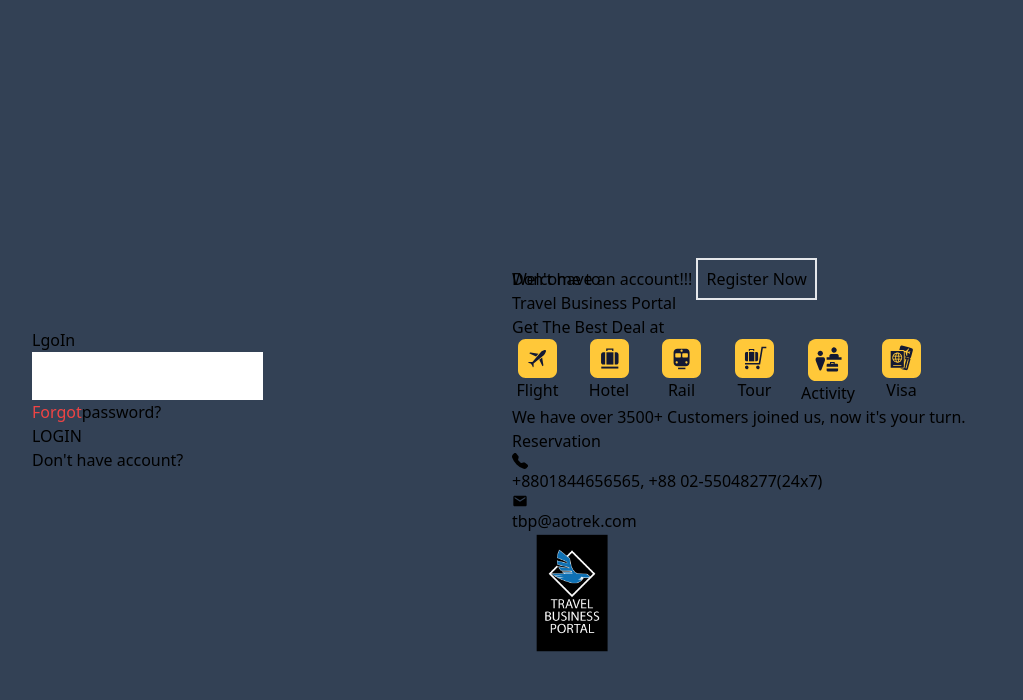
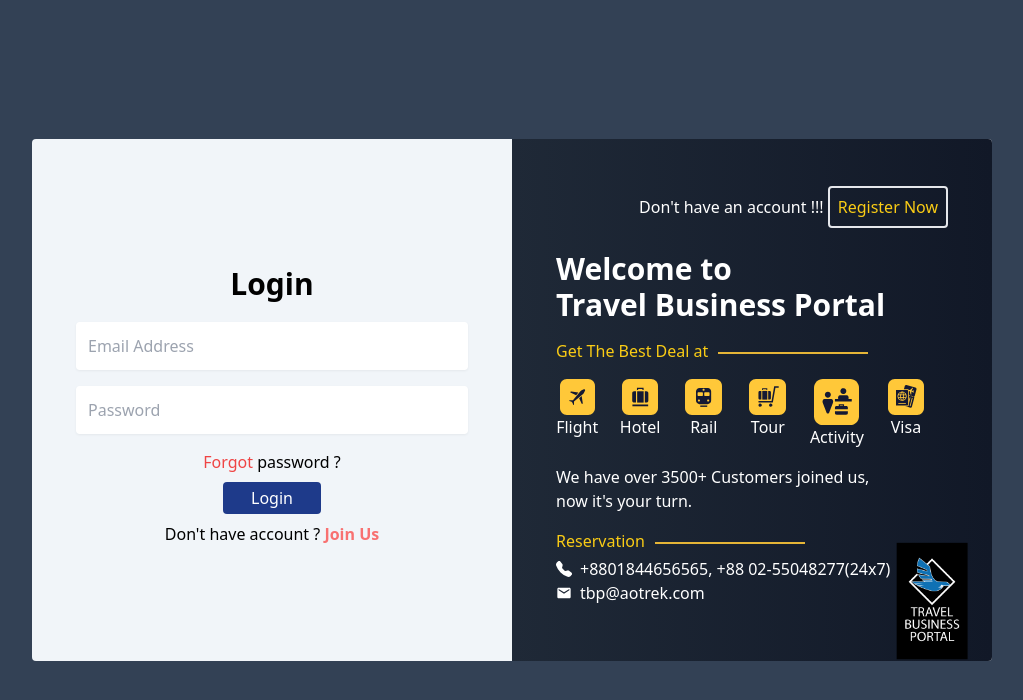
Before and after one commit to cseswapon/Air_Booking, a React (Create React App) app: page /login in a window 1280 px wide. Shown: the top 700 px of the page, without its empty margins (128-1151 px from the left). Built offline with nearby package versions, Linux system fonts and the light colour scheme.

Commit message:
[ADD] - added login from desgin complete

```diff
--- a/src/pages/Auth/Login/Login.jsx
+++ b/src/pages/Auth/Login/Login.jsx
@@ -8,6 +8,7 @@
 import tbpLogo from "../../../assets/icon/logo/tbp_logo.png";
 import { BsFillTelephoneFill } from "react-icons/bs";
 import { MdEmail } from "react-icons/md";
+import '../css/Login.css'
 const Login = () => {
   const bestDeal = [
     {
@@ -37,62 +38,96 @@
   ];
   return (
     <div className="bg-slate-700 min-h-screen flex items-center justify-center">
-      <div className="flex items-center w-3/4 min-h-screen">
+      <div className="flex items-center w-3/4 bg-slate-100 rounded">
         {/* login part */}
-        <div className="w-1/2">
-          <h1>LgoIn</h1>
+        <div className="w-1/2 p-11">
+          <h1 className="text-center font-bold text-3xl my-3">Login</h1>
           <form>
-            <input type="email" name="" id="" />
+            <input
+              className="w-full my-2 p-3 bg-white drop-shadow-sm focus:outline-none border-0 rounded"
+              placeholder="Email Address"
+              type="email"
+              name=""
+              id=""
+            />
             <br />
-            <input type="password" name="" id="" />
+            <input
+              className="w-full my-2 p-3 bg-white drop-shadow-sm focus:outline-none border-0 rounded"
+              placeholder="Password"
+              type="password"
+              name=""
+              id=""
+            />
             <br />
-            <p>
-              <span className="text-red-500">Forgot</span>password?
+            <p className="text-center my-2">
+              <span className="text-red-500 cursor-pointer">Forgot</span>{" "}
+              password ?
             </p>
-            <button>LOGIN</button>
+            <div className="text-center my-2">
+              <button
+                type="button"
+                className="w-1/4 bg-blue-900 p-1 text-white rounded hover:text-white hover:bg-pink-500 transition ease-in-out delay-150 hover:duration-300"
+              >
+                Login
+              </button>
+            </div>
           </form>
-          <p>
-            Don't have account? <span className="font-bold"></span>
+          <p className="text-center">
+            Don't have account ?{" "}
+            <span className="font-bold text-red-400 cursor-pointer">
+              Join Us
+            </span>
           </p>
         </div>
         {/* login intro part */}
-        <div className="relative w-1/2">
-          <div className="absolute">
-            <p>
-              Don't have an account!!!{" "}
-              <span className="border-2 p-2">Register Now</span>
+        <div className="w-1/2 p-11 flex flex-col relative bg-gradient-to-r from-gray-800 to-gray-900 text-white rounded-r">
+          <div className="my-3">
+            <p className="text-end">
+              Don't have an account !!!{" "}
+              <span className="border-2 p-2 text-yellow-400 rounded cursor-pointer">
+                Register Now
+              </span>
             </p>
           </div>
-          <div>
-            <h1>
+          <div className="my-3">
+            <h1 className="my-2 font-bold text-3xl">
               {" "}
               Welcome to <br />
               Travel Business Portal
             </h1>
-            <p>Get The Best Deal at</p>
-            <div className="flex">
+            <p className="my-4 text-yellow-400 after_line">
+              Get The Best Deal at
+            </p>
+            <div className="flex my-2">
               {bestDeal.map((deal, i) => (
                 <div className="flex flex-col items-center mr-5" key={i}>
-                  <img className="w-3/4" src={deal.flag} alt="avatar" />
+                  <img
+                    draggable={false}
+                    className="w-10/12"
+                    src={deal.flag}
+                    alt="avatar"
+                  />
                   <p>{deal.name}</p>
                 </div>
               ))}
             </div>
-            <p>We have over 3500+ Customers joined us, now it's your turn.</p>
-            <p>Reservation</p>
-            <div>
+            <p className="my-4">
+              We have over 3500+ Customers joined us, <br /> now it's your turn.
+            </p>
+            <p className="mt-3 mb-1 text-yellow-400 after_line">Reservation</p>
+            <div className="flex items-center">
               <BsFillTelephoneFill />
-              <a href="tel:+8801844656565">
+              <a className="ml-2" href="tel:+8801844656565">
                 +8801844656565, +88 02-55048277(24x7)
               </a>
             </div>
-            <div>
+            <div className="flex items-center">
               <MdEmail />
-              <p>tbp@aotrek.com</p>
+              <p className="ml-2">tbp@aotrek.com</p>
             </div>
           </div>
-          <div className="absolute">
-            <img className="w-1/4" src={tbpLogo} alt="avatar" />
+          <div className="absolute w-1/4 bottom-0 right-0">
+            <img src={tbpLogo} alt="avatar" />
           </div>
         </div>
       </div>
--- /dev/null
+++ b/src/pages/Auth/css/Login.css
@@ -0,0 +1,12 @@
+.after_line{
+    position: relative;
+}
+.after_line::after{
+    content: '';
+    position: absolute;
+    width: 150px;
+    height: 2px;
+    background: #e5b537;
+    top: 13px;
+    margin-left: 10px;
+}
```
